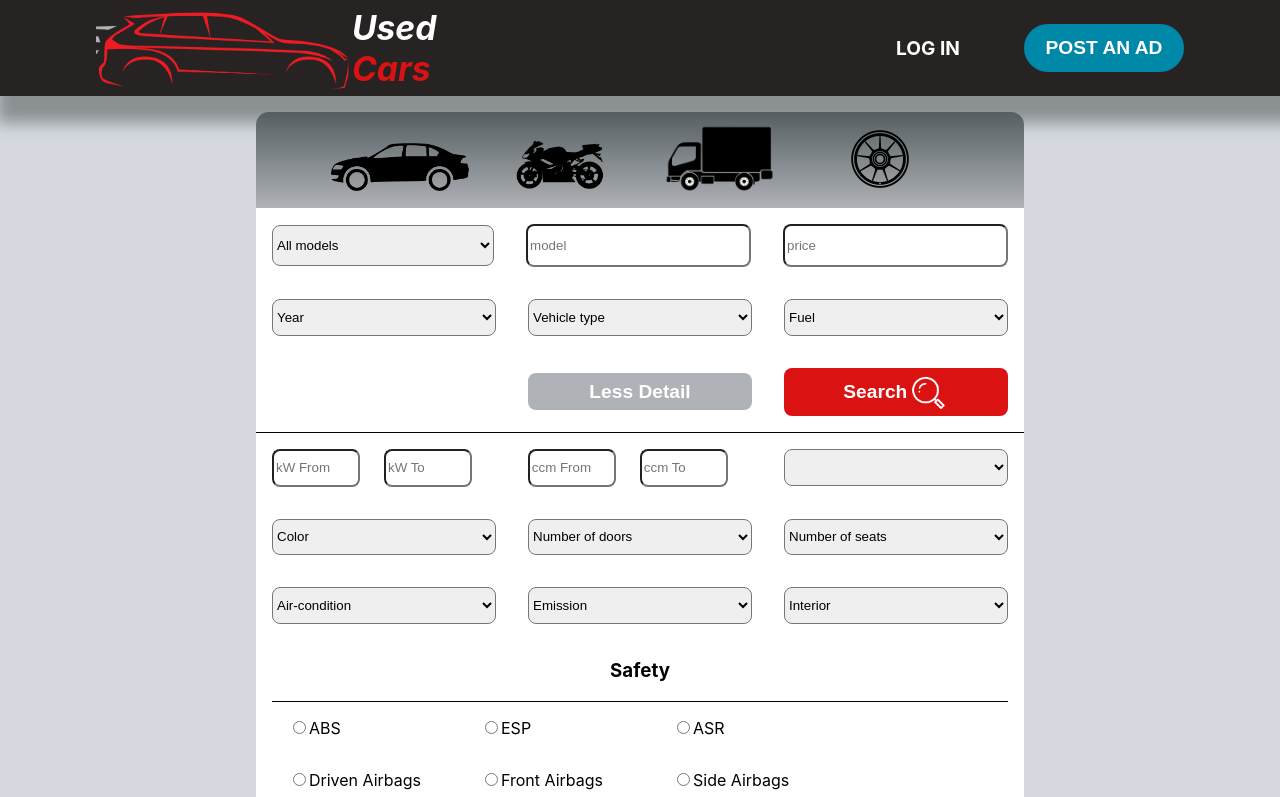
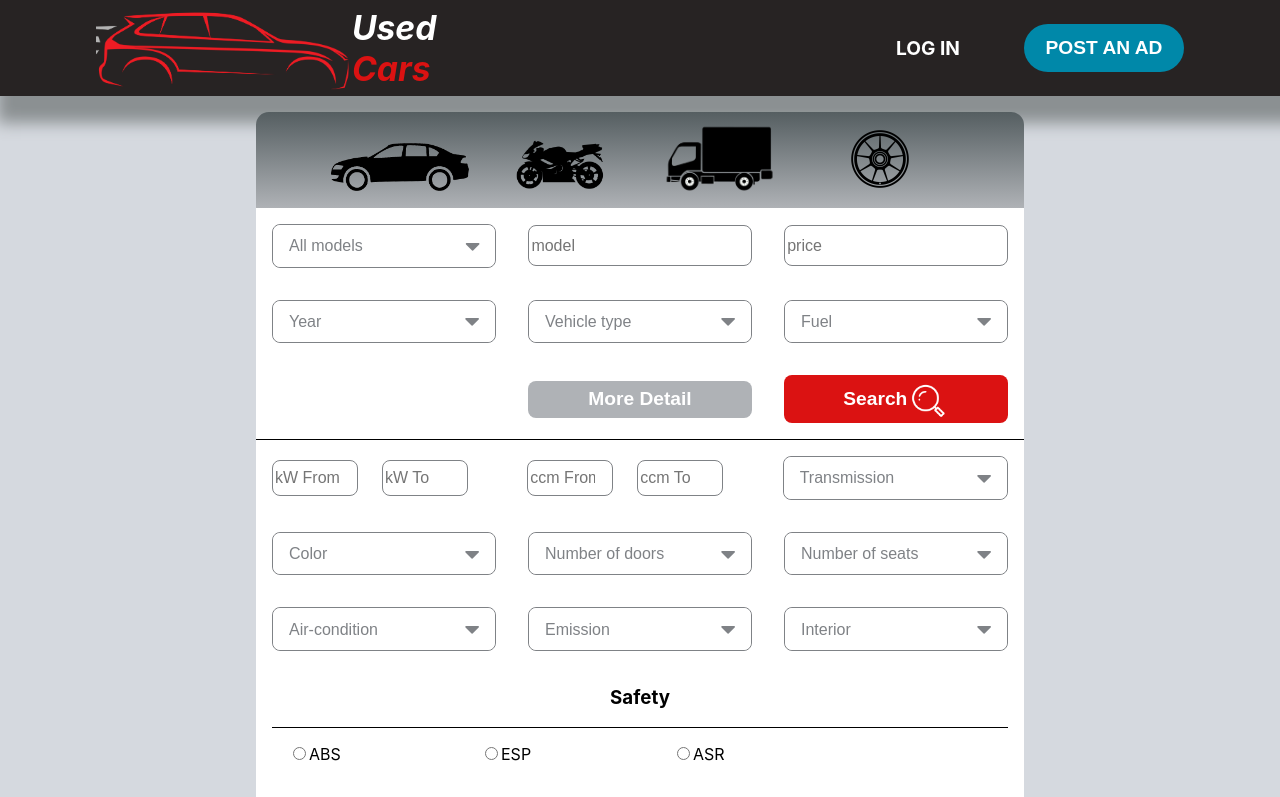
Before and after one commit to fillazic/https---github.com-fillazic-UsedCars, a React (Create React App) app: page / in a window 1280 px wide. Shown: the top 797 px of the page. Built offline with nearby package versions, Linux system fonts and the light colour scheme.

Commit message:
editing inputs

```diff
--- a/public/index.html
+++ b/public/index.html
@@ -3,6 +3,7 @@
   <head>
     <meta charset="utf-8" />
     <link rel="icon" href="%PUBLIC_URL%/favicon.ico" />
+    <link rel="stylesheet" href="https://cdnjs.cloudflare.com/ajax/libs/font-awesome/4.7.0/css/font-awesome.min.css">
     <meta name="viewport" content="width=device-width, initial-scale=1" />
     <meta name="theme-color" content="#000000" />
     <meta
--- a/src/components/Form.css
+++ b/src/components/Form.css
@@ -17,6 +17,17 @@ form {
     margin-bottom: 2rem;
 }
 
+form select, form input {
+    font-size: 1rem;
+    color: #7f8286;
+    background-color: #fff;
+    border: 1px solid #7f8286;;
+}
+
+form select:hover, form input:hover {
+    border: 1px solid #db1212;
+}
+
 .model {
     display: flex;
     align-items: center;
@@ -24,10 +35,55 @@ form {
     margin: auto;
 }
 
-.model select {
+div.selected-container {
     width: 20rem;
     height: 2.6rem;
+    position: relative;
+    display: flex;
+    align-items: center;
+    justify-content: center;
+    border: 1px solid #7f8286;
     border-radius: 0.5rem;
+    margin: 1rem;
+}
+
+div.selected-container:hover {
+    .icon i {
+        color:#db1212;
+    }
+    border: 1px solid #db1212;
+}
+
+#selected-items {
+    width: 100%;
+    height: 100%;
+    box-sizing: border-box;
+    appearance: none;
+    font-size: 1rem;
+    color: #7f8286;
+    border: none;
+    border-radius: 0.5rem;
+    padding-left: 1rem;
+}
+
+#selected-items option {
+    padding-top: 1rem;
+    font-size: 1.2rem;
+}
+
+.icon {
+    height: 100%;
+    position: absolute;
+    right: 1rem;
+    display: flex;
+    justify-content: center;
+    align-items: center;
+    pointer-events: none;
+}
+
+.icon i {
+    font-size: 1.5rem;
+    color: #7f8286;
 }
 
 
@@ -35,9 +91,6 @@ form {
     width: 19.59rem;
     height: 2.3rem;
     border-radius: 0.5rem;
-}
-
-.model select, .model input {
     margin: 1rem;
 }
 
@@ -46,13 +99,6 @@ form {
     justify-content: center;
     align-items: center;
     margin: auto;
-}
-
-.features select {
-    width: 20rem;
-    height: 2.3rem;
-    margin: 1rem;
-    border-radius: 0.5rem;
 }
 
 .search-button {
@@ -125,19 +171,13 @@ form {
 
 }
 
-.power div {
+
+.power-input {
     width: 20rem;
-    text-align: left;
+    display: flex;
+    justify-content: left;
     margin: 1rem;
 }
-
-.power select {
-    width: 20rem;
-    height: 2.3rem;
-    border-radius: 0.5rem;
-    margin: 1rem;
-}
-
 
 .power input {
     width: 5rem;
@@ -163,12 +203,6 @@ form {
     justify-content: center;
 }
 
-.feature-one select, .feature-two select {
-    width: 20rem;
-    height: 2.3rem;
-    margin: 1rem;
-    border-radius: 0.5rem;
-}
 
 /*SAFETY*/
 
@@ -229,23 +263,19 @@ form {
         display: block;
         width: 100%;
         margin: auto;
+        text-align: center;
+    }
+
+    div.selected-container {
+        margin: 1rem auto;
     }
 
     .hidden-btn {
         display: none;
     }
 
-    .power div {
-        padding-left: 0.5rem;
-        text-align: center;
-    }
-
-    .model select , .model input{
-        width: 80%;
-    }
-
-    .features select {
-        width: 80%;
+    .power-input {
+        margin: 1rem auto;
     }
 
 
@@ -261,4 +291,5 @@ form {
     .form {
         margin-top: 0;
     }
+
 }
--- a/src/components/Form.js
+++ b/src/components/Form.js
@@ -7,7 +7,8 @@ function Form() {
         <div className='form' >
             <form>
                 <div className='model' >
-                    <select name="mark" id="mark" >
+                    <div className='selected-container'>
+                        <select name="mark" id="selected-items" >
                                 <option value="All models" >All models</option>
                                 <option value="Mercedes-Benz">Mercedes-Benz</option>
                                 <option value="Audi">Audi</option>
@@ -16,16 +17,26 @@ function Form() {
                                 <option value="Volvo">Volvo</option>
                                 <option value="Saab">Saab</option>
                         </select>
+                        <div className='icon'>
+                            <i class='fa fa-caret-down' ></i>
+                        </div>
+                    </div>
                     <input name='model' placeholder='model'/>
                     <input name='price' placeholder='price'/>
                 </div>
 
                 <div className='features'>
-                    <select name="year" id="year">
+                    <div className='selected-container'>
+                        <select name="year" id="selected-items">
                                 <option value="year" >Year</option>
                         </select>
+                        <div className='icon'>
+                            <i class='fa fa-caret-down' ></i>
+                        </div>
+                    </div>
 
-                    <select name="type" id="type">
+                    <div className='selected-container'>
+                        <select name="type" id="selected-items">
                                 <option value="Vehicle-type" >Vehicle type</option>
                                 <option value="Saloon">Saloon</option>
                                 <option value="Estate-Car">Estate Car</option>
@@ -33,8 +44,12 @@ function Form() {
                                 <option value="Sports">Sports Car/Coupe</option>
                                 <option value="Van">Van/Minibus</option>
                         </select>
-
-                    <select name="fuel" id="fuel">
+                        <div className='icon'>
+                            <i class='fa fa-caret-down' ></i>
+                        </div>
+                    </div>
+                    <div className='selected-container'>
+                        <select name="fuel" id="selected-items">
                                 <option value="Fuel" >Fuel</option>
                                 <option value="Petrol">Petrol</option>
                                 <option value="Diesel">Diesel</option>
@@ -42,10 +57,14 @@ function Form() {
                                 <option value="Hybrid">Hybrid</option>
                                 <option value="Natural gas">Natural gas</option>
                         </select>
+                        <div className='icon'>
+                            <i class='fa fa-caret-down' ></i>
+                        </div>
+                    </div>
                 </div>
                 <div className='search-button'>
                     <button className='hidden-btn'>More Detail</button>
-                    <button className='detail'>Less Detail</button>
+                    <button className='detail'>More Detail</button>
                     <button id='search-form'>
                        <div className='search-div'>
                         <h4>Search</h4>
@@ -55,27 +74,32 @@ function Form() {
             </div>
 
                 <div className="power" >
-                    <div>
+                    <div className='power-input'>
                         <input type="number" id="kw" name="kw" placeholder="kW From" />
                         <input type="number" id="kw-1" name="kw-1" placeholder="kW To" />
                      </div>
 
-                    <div>
+                    <div className='power-input'>
                         <input type="number" id="ccm" name="ccm" placeholder="ccm From" />
                         <input type="number" id="ccm-1" name="ccm-1" placeholder="ccm To" />
                     </div>
 
-                    <select name="trensmission" id="transmission">
-                        <option value="" ></option>
+                    <div className='selected-container'>
+                        <select name="trensmission" id="selected-items">
+                            <option value="">Transmission</option>
                             <option value="Automatic" >Automatic</option>
                             <option value="Manual gearbox">Manual gearbox</option>
                             <option value="Semi-automatic">Semi-automatic</option>
                         </select>
+                        <div className='icon'>
+                            <i class='fa fa-caret-down' ></i>
+                        </div>
+                    </div>
                 </div>
 
                 <div className='feature-one' >
-
-                    <select name="color" id="color">
+                <div className='selected-container'>
+                    <select name="color" id="selected-items">
                         <option value="Color" >Color</option>
                         <option value="Silver">Silver</option>
                         <option value="Black">Black</option>
@@ -83,29 +107,50 @@ function Form() {
                         <option value="Blue">Blue</option>
                         <option value="Red">Red</option>
                     </select>
+                    <div className='icon'>
+                            <i class='fa fa-caret-down' ></i>
+                    </div>
+                </div>
 
-                    <select name="door" id="door">
+                <div className='selected-container'>
+                    <select name="door" id="selected-items">
                         <option value="Number od doors" >Number of doors</option>
                         <option value="two-doors">2/3</option>
                         <option value="four-doors">4/5</option>
                     </select>
+                    <div className='icon'>
+                            <i class='fa fa-caret-down' ></i>
+                    </div>
+                </div>
 
-                    <select name="seats" id="seats">
+                <div className='selected-container'>
+                    <select name="seats" id="selected-items">
                         <option value="Number od seats" >Number of seats</option>
                         <option value="two-doors">2/3</option>
                         <option value="four-doors">4/5</option>
                     </select>
+                    <div className='icon'>
+                            <i class='fa fa-caret-down' ></i>
+                    </div>
+                </div>
+
                 </div>
 
                 <div className='feature-two' >
-                <select name="AC" id="AC">
+                    <div className='selected-container'>
+                        <select name="AC" id="selected-items">
                             <option value="Air-condition" >Air-condition</option>
                             <option value="No-AC">No air conditioning</option>
                             <option value="Manual-AC">Manual air conditionig</option>
                             <option value="Automatic-AC">Automatic air conditioning</option>
                         </select>
+                        <div className='icon'>
+                            <i class='fa fa-caret-down' ></i>
+                        </div>
+                    </div>
 
-                <select name="emission" id="emission">
+                    <div className='selected-container'>
+                        <select name="emission" id="selected-items">
                             <option value="Any" >Emission</option>
                             <option value="Euro1">Euro1</option>
                             <option value="Euro2">Euro2</option>
@@ -117,12 +162,21 @@ function Form() {
                             <option value="Euro6d-TEMP">Euro6d-TEMP</option>
                             <option value="Euro6d">Euro6d</option>
                         </select>
+                        <div className='icon'>
+                            <i class='fa fa-caret-down' ></i>
+                        </div>
+                    </div>
 
-                <select name="Interior" id="Interior">
+                    <div className='selected-container'>
+                        <select name="Interior" id="selected-items">
                             <option value="Interior" >Interior</option>
                             <option value="Cloth">Cloth</option>
                             <option value="Full-leather">Full-leather</option>
                         </select>
+                        <div className='icon'>
+                            <i class='fa fa-caret-down' ></i>
+                        </div>
+                    </div>
                 </div>
 
                 <h3>Safety</h3>
```
Also changed, not shown: public/images/arrow.png (added). Lines whose indentation alone changed are shown as unchanged.
